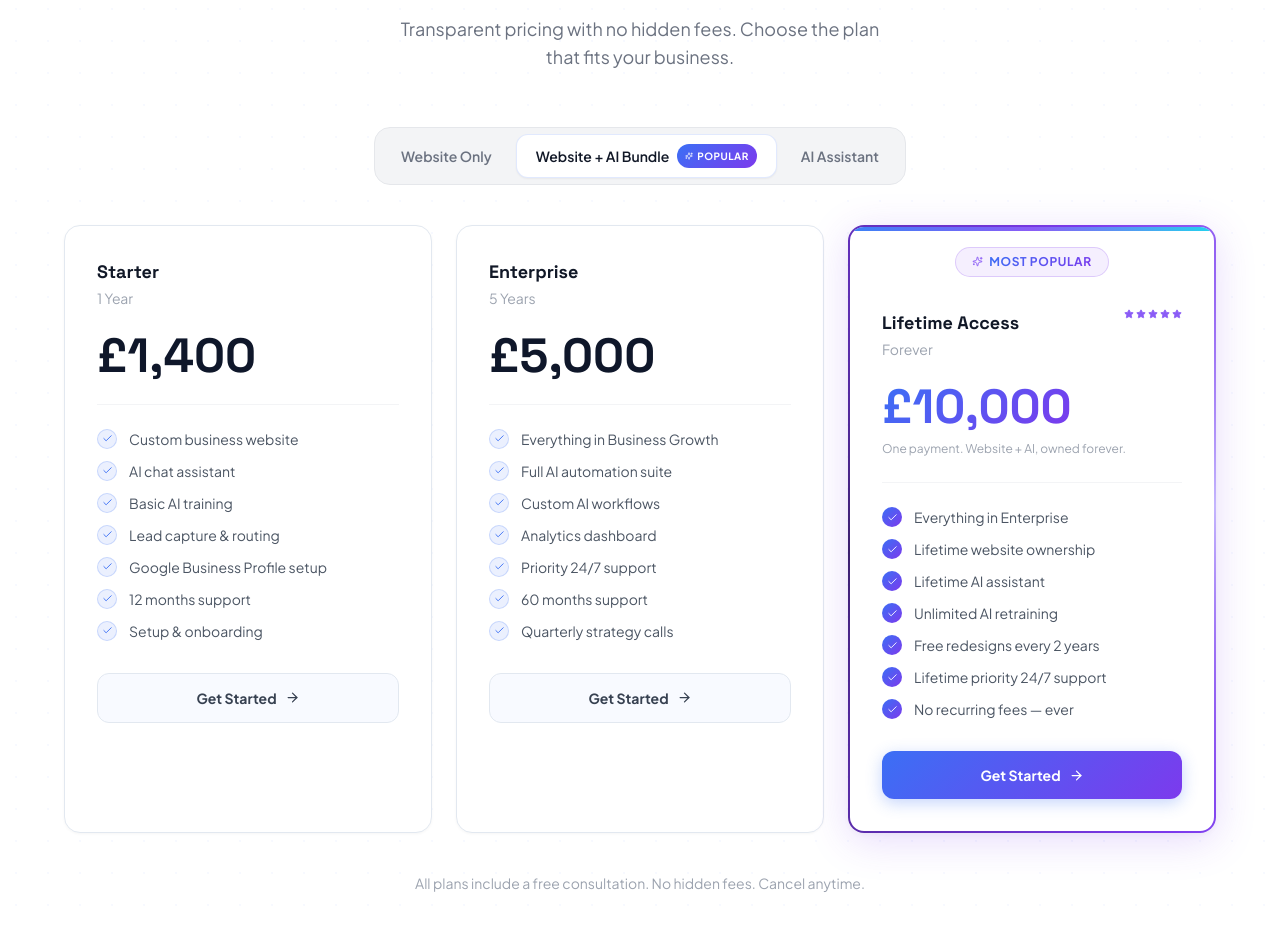
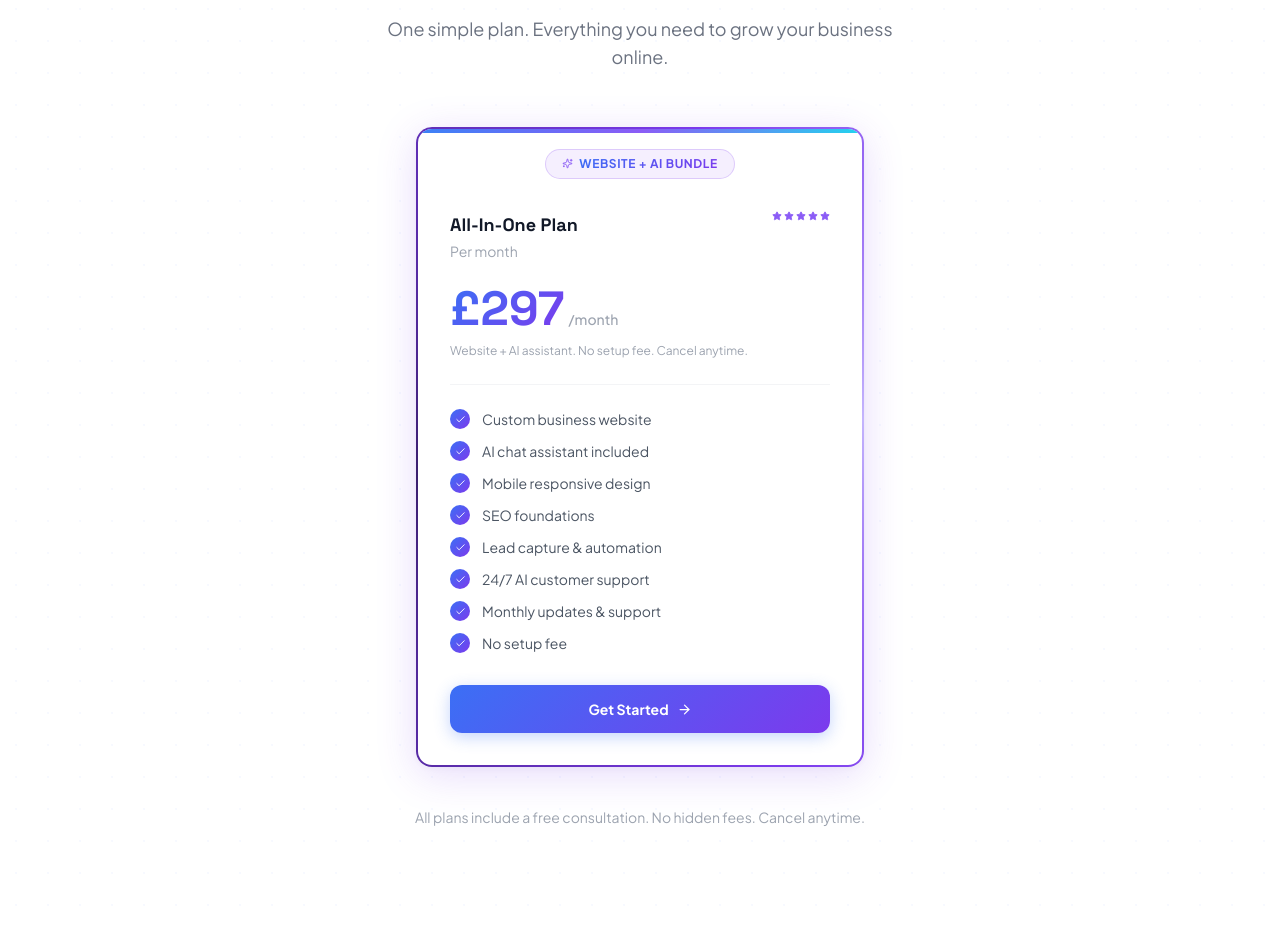
Before and after one commit to fra5z/fraser, a Next.js app: page / in a window 1280 px wide. Shown: the part 2920-3851 px from the top of the page. Built offline with nearby package versions, Linux system fonts and the light colour scheme.

Commit message:
Simplify pricing to single £297/month Website + AI plan
Remove multiple pricing tiers and replace with one clear plan at £297/month covering website and AI assistant.

```diff
--- a/src/components/PricingSection.tsx
+++ b/src/components/PricingSection.tsx
@@ -1,208 +1,24 @@
 "use client";
-import { useRef, useState, type ReactNode } from "react";
-import { motion, useInView, AnimatePresence } from "framer-motion";
+import { useRef } from "react";
+import { motion, useInView } from "framer-motion";
 import { Check, Sparkles, ArrowRight, Star } from "lucide-react";
-import SpotlightCard from "@/components/ui/SpotlightCard";
 import AnimatedGradientBorder from "@/components/ui/AnimatedGradientBorder";
 import SectionBadge from "@/components/ui/SectionBadge";
 
-type Tab = "website" | "bundle" | "ai";
-
-const tabs: { id: Tab; label: string }[] = [
-  { id: "website", label: "Website Only" },
-  { id: "bundle", label: "Website + AI Bundle" },
-  { id: "ai", label: "AI Assistant" },
-];
-
-interface Plan {
-  name: string;
-  price: string;
-  duration: string;
-  popular?: boolean;
-  features: string[];
-  note?: string;
-}
-
-const plans: Record<Tab, Plan[]> = {
-  website: [
-    {
-      name: "Starter",
-      price: "£900",
-      duration: "1 Year",
-      features: [
-        "Custom business website",
-        "Mobile responsive design",
-        "SEO foundations",
-        "5 pages included",
-        "Contact form",
-        "Google Business Profile setup",
-        "12 months support",
-      ],
-    },
-    {
-      name: "Enterprise",
-      price: "£3,000",
-      duration: "5 Years",
-      features: [
-        "Everything in Business Growth",
-        "Unlimited pages",
-        "Full SEO strategy",
-        "Conversion rate optimisation",
-        "Priority support",
-        "60 months support",
-        "Free annual redesign",
-      ],
-    },
-    {
-      name: "Lifetime Access",
-      price: "£6,000",
-      duration: "Forever",
-      popular: true,
-      note: "One payment. Yours for life. Never pay again.",
-      features: [
-        "Everything in Enterprise",
-        "Lifetime ownership",
-        "Unlimited pages",
-        "Full SEO strategy",
-        "Free redesigns every 2 years",
-        "Lifetime priority support",
-        "No recurring fees — ever",
-      ],
-    },
-  ],
-  bundle: [
-    {
-      name: "Starter",
-      price: "£1,400",
-      duration: "1 Year",
-      features: [
-        "Custom business website",
-        "AI chat assistant",
-        "Basic AI training",
-        "Lead capture & routing",
-        "Google Business Profile setup",
-        "12 months support",
-        "Setup & onboarding",
-      ],
-    },
-    {
-      name: "Enterprise",
-      price: "£5,000",
-      duration: "5 Years",
-      features: [
-        "Everything in Business Growth",
-        "Full AI automation suite",
-        "Custom AI workflows",
-        "Analytics dashboard",
-        "Priority 24/7 support",
-        "60 months support",
-        "Quarterly strategy calls",
-      ],
-    },
-    {
-      name: "Lifetime Access",
-      price: "£10,000",
-      duration: "Forever",
-      popular: true,
-      note: "One payment. Website + AI, owned forever.",
-      features: [
-        "Everything in Enterprise",
-        "Lifetime website ownership",
-        "Lifetime AI assistant",
-        "Unlimited AI retraining",
-        "Free redesigns every 2 years",
-        "Lifetime priority 24/7 support",
-        "No recurring fees — ever",
-      ],
-    },
-  ],
-  ai: [
-    {
-      name: "Starter",
-      price: "£500",
-      duration: "1 Year",
-      features: [
-        "Custom-trained AI assistant",
-        "Integrated into existing site",
-        "FAQ & product knowledge",
-        "Lead capture automation",
-        "Human handoff option",
-        "12 months support",
-      ],
-    },
-    {
-      name: "Enterprise",
-      price: "£2,000",
-      duration: "5 Years",
-      features: [
-        "Everything in Business",
-        "Full AI automation suite",
-        "Custom AI workflows",
-        "Analytics dashboard",
-        "Priority 24/7 support",
-        "60 months support",
-      ],
-    },
-    {
-      name: "Lifetime Access",
-      price: "£4,000",
-      duration: "Forever",
-      popular: true,
-      note: "One payment. AI assistant owned for life.",
-      features: [
-        "Everything in Enterprise",
-        "Lifetime AI assistant ownership",
-        "Unlimited AI retraining",
-        "Custom AI workflows",
-        "Lifetime priority 24/7 support",
-        "No recurring fees — ever",
-      ],
-    },
-  ],
-};
-
-function PlanCardShell({ plan, children }: { plan: Plan; children: ReactNode }) {
-  if (plan.popular) {
-    return (
-      <AnimatedGradientBorder
-        borderRadius={16}
-        borderWidth={2}
-        animationSpeed={4}
-        className="relative overflow-hidden h-full"
-        style={{ boxShadow: "0 8px 40px rgba(124,58,237,0.18), 0 2px 8px rgba(0,0,0,0.04)" }}
-      >
-        {children}
-      </AnimatedGradientBorder>
-    );
-  }
-  return (
-    <SpotlightCard
-      glowColor="blue"
-      className="relative rounded-2xl overflow-hidden bg-white h-full"
-      style={{ border: "1px solid #e2e8f0", boxShadow: "0 1px 3px rgba(0,0,0,0.04)" }}
-    >
-      {children}
-    </SpotlightCard>
-  );
-}
-
-const cardVariants = {
-  hidden: { opacity: 0, y: 40, scale: 0.97 },
-  visible: (i: number) => ({
-    opacity: 1,
-    y: 0,
-    scale: 1,
-    transition: { delay: i * 0.12, duration: 0.65, ease: [0.22, 1, 0.36, 1] },
-  }),
-};
-
 export default function PricingSection() {
-  const [activeTab, setActiveTab] = useState<Tab>("bundle");
   const ref = useRef<HTMLDivElement>(null);
   const inView = useInView(ref, { once: true, amount: 0.1 });
 
-  const currentPlans = plans[activeTab];
-  const isAI = activeTab === "ai";
+  const features = [
+    "Custom business website",
+    "AI chat assistant included",
+    "Mobile responsive design",
+    "SEO foundations",
+    "Lead capture & automation",
+    "24/7 AI customer support",
+    "Monthly updates & support",
+    "No setup fee",
+  ];
 
   return (
     <section id="pricing" className="relative py-32 px-6 overflow-hidden">
@@ -221,83 +37,29 @@ export default function PricingSection() {
             Invest in Your Growth
           </h2>
           <p className="text-gray-500 max-w-lg mx-auto text-base md:text-lg leading-relaxed">
-            Transparent pricing with no hidden fees. Choose the plan that fits your business.
+            One simple plan. Everything you need to grow your business online.
           </p>
         </motion.div>
 
-        {/* Tab switcher */}
+        {/* Single plan card */}
         <motion.div
-          initial={{ opacity: 0, y: 20 }}
-          animate={inView ? { opacity: 1, y: 0 } : {}}
-          transition={{ duration: 0.6, delay: 0.15 }}
-          className="flex justify-center mb-10"
+          initial={{ opacity: 0, y: 40, scale: 0.97 }}
+          animate={inView ? { opacity: 1, y: 0, scale: 1 } : {}}
+          transition={{ duration: 0.65, ease: [0.22, 1, 0.36, 1] }}
+          whileHover={{ y: -6 }}
+          className="max-w-md mx-auto"
         >
-          <div
-            className="flex items-center gap-1 p-1.5 rounded-2xl bg-gray-100 border border-gray-200"
+          <AnimatedGradientBorder
+            borderRadius={16}
+            borderWidth={2}
+            animationSpeed={4}
+            className="relative overflow-hidden h-full"
+            style={{ boxShadow: "0 8px 40px rgba(124,58,237,0.18), 0 2px 8px rgba(0,0,0,0.04)" }}
           >
-            {tabs.map((tab) => (
-              <button
-                key={tab.id}
-                onClick={() => setActiveTab(tab.id)}
-                className="relative px-5 py-2.5 rounded-xl text-sm font-semibold transition-all duration-300"
-              >
-                {activeTab === tab.id && (
-                  <motion.div
-                    layoutId="tab-bg"
-                    className="absolute inset-0 rounded-xl bg-white shadow-sm"
-                    style={{ border: "1px solid rgba(59,111,245,0.15)" }}
-                    transition={{ type: "spring", bounce: 0.25, duration: 0.5 }}
-                  />
-                )}
-                <span className={`relative z-10 flex items-center gap-2 ${activeTab === tab.id ? "text-gray-900" : "text-gray-500 hover:text-gray-700"}`}>
-                  {tab.label}
-                  {tab.id === "bundle" && (
-                    <span
-                      className="hidden sm:inline-flex items-center gap-1 px-2 py-0.5 rounded-full text-[10px] font-bold tracking-wider"
-                      style={{
-                        background: activeTab === "bundle"
-                          ? "linear-gradient(135deg, #3b6ff5, #7c3aed)"
-                          : "rgba(124,58,237,0.12)",
-                        color: activeTab === "bundle" ? "white" : "#7c3aed",
-                      }}
-                    >
-                      <Sparkles size={8} />
-                      POPULAR
-                    </span>
-                  )}
-                </span>
-              </button>
-            ))}
-          </div>
-        </motion.div>
+            {/* Top gradient bar */}
+            <div className="h-1 w-full bg-gradient-to-r from-blue-500 via-violet-500 to-cyan-400" />
 
-        {/* Plan cards */}
-        <AnimatePresence mode="wait">
-          <motion.div
-            key={activeTab}
-            initial={{ opacity: 0, y: 20 }}
-            animate={{ opacity: 1, y: 0 }}
-            exit={{ opacity: 0, y: -10 }}
-            transition={{ duration: 0.35 }}
-            className="grid gap-6 md:grid-cols-3"
-          >
-            {currentPlans.map((plan, i) => (
-              <motion.div
-                key={plan.name}
-                custom={i}
-                variants={cardVariants}
-                initial="hidden"
-                animate="visible"
-                whileHover={{ y: -6 }}
-              >
-                <PlanCardShell plan={plan}>
-                  {/* Popular gradient top bar */}
-                  {plan.popular && (
-                    <div className="h-1 w-full bg-gradient-to-r from-blue-500 via-violet-500 to-cyan-400" />
-                  )}
-
-                  {/* Popular badge */}
-                  {plan.popular && (
+            {/* Most popular badge */}
             <div className="flex justify-center pt-4">
               <span
                 className="inline-flex items-center gap-1.5 px-4 py-1.5 rounded-full text-xs font-bold tracking-wider uppercase"
@@ -307,25 +69,22 @@ export default function PricingSection() {
                 }}
               >
                 <Sparkles size={11} className="text-violet-500" />
-                        <span className="popular-badge">MOST POPULAR</span>
+                <span className="popular-badge">WEBSITE + AI BUNDLE</span>
               </span>
             </div>
-                  )}
 
             <div className="p-8">
-                    {/* Plan name & duration */}
+              {/* Plan name */}
               <div className="flex items-start justify-between mb-6">
                 <div>
-                        <h3 className="text-lg font-bold font-display text-gray-900">{plan.name}</h3>
-                        <p className="text-gray-400 text-sm mt-0.5">{plan.duration}</p>
+                  <h3 className="text-lg font-bold font-display text-gray-900">All-In-One Plan</h3>
+                  <p className="text-gray-400 text-sm mt-0.5">Per month</p>
                 </div>
-                      {plan.popular && (
                 <div className="flex gap-0.5">
                   {[...Array(5)].map((_, s) => (
                     <Star key={s} size={10} className="text-violet-500 fill-violet-500" />
                   ))}
                 </div>
-                      )}
               </div>
 
               {/* Price */}
@@ -333,23 +92,20 @@ export default function PricingSection() {
                 <div className="flex items-baseline gap-1">
                   <span
                     className="text-5xl font-black font-display"
-                          style={
-                            plan.popular
-                              ? {
+                    style={{
                       background: "linear-gradient(135deg, #3b6ff5, #7c3aed)",
                       WebkitBackgroundClip: "text",
                       WebkitTextFillColor: "transparent",
                       backgroundClip: "text",
-                                }
-                              : { color: "#0f172a" }
-                          }
+                    }}
                   >
-                          {plan.price}
+                    £297
                   </span>
+                  <span className="text-gray-400 text-sm font-medium">/month</span>
                 </div>
-                      {plan.note && (
-                        <p className="text-gray-400 text-xs mt-2 leading-relaxed">{plan.note}</p>
-                      )}
+                <p className="text-gray-400 text-xs mt-2 leading-relaxed">
+                  Website + AI assistant. No setup fee. Cancel anytime.
+                </p>
               </div>
 
               {/* Divider */}
@@ -357,17 +113,13 @@ export default function PricingSection() {
 
               {/* Features */}
               <ul className="space-y-3 mb-8">
-                      {plan.features.map((f) => (
+                {features.map((f) => (
                   <li key={f} className="flex items-center gap-3">
                     <div
                       className="flex-shrink-0 w-5 h-5 rounded-full flex items-center justify-center"
-                            style={
-                              plan.popular
-                                ? { background: "linear-gradient(135deg, #3b6ff5, #7c3aed)" }
-                                : { background: "rgba(59,111,245,0.1)", border: "1px solid rgba(59,111,245,0.2)" }
-                            }
+                      style={{ background: "linear-gradient(135deg, #3b6ff5, #7c3aed)" }}
                     >
-                            <Check size={11} className="text-white" style={plan.popular ? {} : { color: "#3b6ff5" }} />
+                      <Check size={11} className="text-white" />
                     </div>
                     <span className="text-sm text-gray-600">{f}</span>
                   </li>
@@ -381,29 +133,18 @@ export default function PricingSection() {
                   if (el) el.scrollIntoView({ behavior: "smooth" });
                 }}
                 className="group/btn w-full py-3.5 rounded-xl text-sm font-bold flex items-center justify-center gap-2 transition-all duration-300 hover:scale-[1.02]"
-                      style={
-                        plan.popular
-                          ? {
+                style={{
                   background: "linear-gradient(135deg, #3b6ff5, #7c3aed)",
                   color: "white",
                   boxShadow: "0 4px 16px rgba(59,111,245,0.3)",
-                            }
-                          : {
-                              background: "#f8faff",
-                              border: "1px solid #e2e8f0",
-                              color: "#374151",
-                            }
-                      }
+                }}
               >
                 Get Started
                 <ArrowRight size={15} className="transition-transform group-hover/btn:translate-x-1" />
               </button>
             </div>
-                </PlanCardShell>
+          </AnimatedGradientBorder>
         </motion.div>
-            ))}
-          </motion.div>
-        </AnimatePresence>
 
         {/* Bottom note */}
         <motion.p
```
Lines whose indentation alone changed are shown as unchanged.
